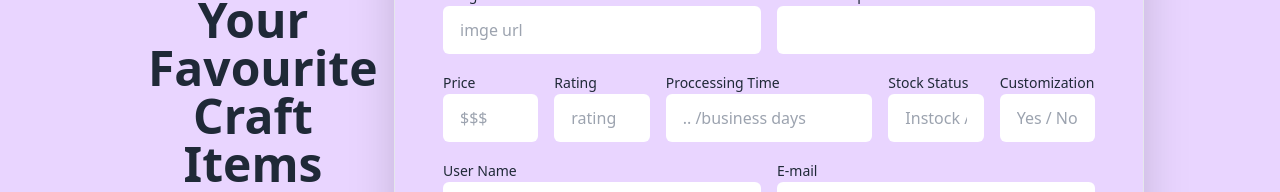
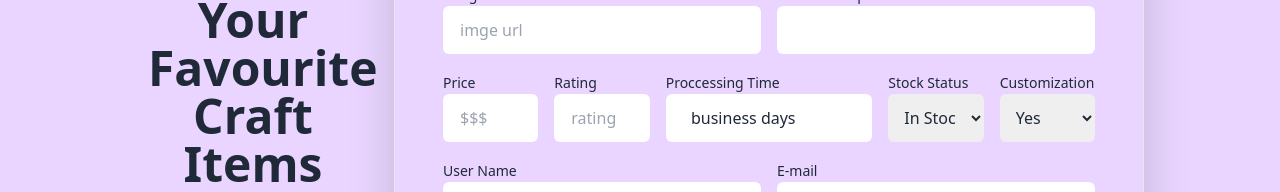
Before and after one commit to shahidulllah/crafting-decor-art-client, a React (Vite) app: page /addItmeForm in a window 1280 px wide. Shown: the part 299-491 px from the top of the page. Built offline with nearby package versions, Linux system fonts and the light colour scheme; no server answers; sample sign-in values are in the browser's storage.

Commit message:
Form modification

```diff
--- a/src/Pages/AddItemsForm.jsx
+++ b/src/Pages/AddItemsForm.jsx
@@ -1,8 +1,9 @@
+import { useState } from "react";
 import Swal from "sweetalert2";
 
 
 const AddItemsForm = () => {
-
+    const [success, setSuccess]= useState("")
     const handleAddItem = e => {
         e.preventDefault();
         const form = e.target;
@@ -14,13 +15,14 @@ const AddItemsForm = () => {
         const rating = form.rating.value;
         const customization = form.customization.value;
         const processingTime = form.processingTime.value;
-        const stockStutus = form.stockStutus.value;
+        const stockStatus = form.stockStatus.value;
         const email = form.email.value;
         const userName = form.userName.value;
 
-        const userItems = { userName, email, stockStutus, processingTime, customization, rating, price, description, subCategory, itemName, imageUrl }
+        const userItems = { userName, email, stockStatus, processingTime, customization, rating, price, description, subCategory, itemName, imageUrl }
 
-        // console.log(userItems);
+        console.log(userItems);
+        setSuccess("");
 
 
         //send data to the server
@@ -35,6 +37,7 @@ const AddItemsForm = () => {
             .then(data => {
                 console.log(data)
                 if (data.insertedId) {
+                    setSuccess("Item added Successfully!")
                     Swal.fire({
                         title: 'Success!',
                         text: 'Item added Successfully!',
@@ -58,49 +61,62 @@ const AddItemsForm = () => {
                         <div className="grid grid-cols-6 gap-4 col-span-full lg:col-span-3 p-4 lg:p-12 shadow-2xl border rounded">
                             <div className="col-span-full sm:col-span-3">
                                 <label htmlFor="firstname" className="text-sm">Item Name</label>
-                                <input name="itemName" type="text" placeholder="Your Item name" className="w-full input rounded-md focus:ring focus:ring-opacity-75 dark:text-gray-50 focus:dark:ring-violet-600 dark:border-gray-300" required/>
+                                <input name="itemName" type="text" placeholder="Your Item name" className="w-full input rounded-md focus:ring focus:ring-opacity-75 dark:text-gray-50 focus:dark:ring-violet-600 dark:border-gray-300" required />
                             </div>
                             <div className="col-span-full sm:col-span-3">
                                 <label htmlFor="lastname" className="text-sm">Sub-Category Name</label>
-                                <input name="subCategory" type="text" placeholder="Subcategory " className="w-full rounded-md input focus:ring focus:ring-opacity-75 dark:text-gray-50 focus:dark:ring-violet-600 dark:border-gray-300" required/>
+                                <input name="subCategory" type="text" placeholder="Subcategory " className="w-full rounded-md input focus:ring focus:ring-opacity-75 dark:text-gray-50 focus:dark:ring-violet-600 dark:border-gray-300" required />
                             </div>
                             <div className="col-span-full sm:col-span-3">
                                 <label htmlFor="email" className="text-sm">Image URL</label>
-                                <input name="imageUrl" type="text" placeholder="imge url" className="w-full rounded-md input focus:ring focus:ring-opacity-75 dark:text-gray-50 focus:dark:ring-violet-600 dark:border-gray-300" required/>
+                                <input name="imageUrl" type="text" placeholder="imge url" className="w-full rounded-md input focus:ring focus:ring-opacity-75 dark:text-gray-50 focus:dark:ring-violet-600 dark:border-gray-300" required />
                             </div>
                             <div className="col-span-full sm:col-span-3">
                                 <label htmlFor="address" className="text-sm">Short Description</label>
-                                <input name="description" type="text" placeholder="" className="w-full textarea rounded-md focus:ring focus:ring-opacity-75 dark:text-gray-50 focus:dark:ring-violet-600 dark:border-gray-300" required/>
+                                <input name="description" type="text" placeholder="" className="w-full textarea rounded-md focus:ring focus:ring-opacity-75 dark:text-gray-50 focus:dark:ring-violet-600 dark:border-gray-300" required />
                             </div>
                             <div className="col-span-full sm:col-span-1">
                                 <label htmlFor="city" className="text-sm">Price</label>
-                                <input name="price" type="text" placeholder="$$$" className="w-full rounded-md focus:ring input focus:ring-opacity-75 dark:text-gray-50 focus:dark:ring-violet-600 dark:border-gray-300" required/>
+                                <input name="price" type="text" placeholder="$$$" className="w-full rounded-md focus:ring input focus:ring-opacity-75 dark:text-gray-50 focus:dark:ring-violet-600 dark:border-gray-300" required />
                             </div>
                             <div className="col-span-full sm:col-span-1">
                                 <label htmlFor="city" className="text-sm">Rating</label>
-                                <input name="rating" type="text" placeholder="rating" className="w-full rounded-md focus:ring input focus:ring-opacity-75 dark:text-gray-50 focus:dark:ring-violet-600 dark:border-gray-300" required/>
+                                <input name="rating" type="text" placeholder="rating" className="w-full rounded-md focus:ring input focus:ring-opacity-75 dark:text-gray-50 focus:dark:ring-violet-600 dark:border-gray-300" required />
                             </div>
 
                             <div className="col-span-full sm:col-span-2">
                                 <label htmlFor="zip" className="text-sm">Proccessing Time</label>
-                                <input name="processingTime" type="text" placeholder=".. /business days" className="w-full rounded-md focus:ring focus:ring-opacity-75 dark:text-gray-50 input focus:dark:ring-violet-600 dark:border-gray-300" required/>
+                                <input name="processingTime" type="text" defaultValue={"  business days"} placeholder=".. /business days" className="w-full rounded-md focus:ring focus:ring-opacity-75 dark:text-gray-50 input focus:dark:ring-violet-600 dark:border-gray-300" required />
                             </div>
                             <div className="col-span-full sm:col-span-1">
-                                <label htmlFor="username" className="text-sm">Stock Status</label>
-                                <input name="stockStutus" type="text" placeholder="Instock / Made order" className="w-full input rounded-md focus:ring focus:ring-opacity-75 dark:text-gray-50 focus:dark:ring-violet-600 dark:border-gray-300" required/>
+                                <div className="col-span-full sm:col-span-1">
+                                    <label htmlFor="username" className="text-sm">Stock Status</label>
+                                    <select className="py-3 px-3 w-full rounded-md focus:ring focus:ring-opacity-75 dark:text-gray-50 focus:dark:ring-violet-600 dark:border-gray-300" name="stockStatus" id="cars">
+                                        <option value="instock">In Stock</option>
+                                        <option value="made-order">Made Order</option>
+                                    </select>
+                                </div>
                             </div>
                             <div className="col-span-full sm:col-span-1">
-                                <label htmlFor="state" className="text-sm">Customization</label>
-                                <input name="customization" type="text" placeholder="Yes / No" className="w-full rounded-md input focus:ring focus:ring-opacity-75 dark:text-gray-50 focus:dark:ring-violet-600 dark:border-gray-300" required/>
+                                <div className="col-span-full sm:col-span-1">
+                                    <label htmlFor="username" className="text-sm">Customization</label>
+                                    <select className="py-3 px-3 w-full rounded-md focus:ring focus:ring-opacity-75 dark:text-gray-50 focus:dark:ring-violet-600 dark:border-gray-300" name="customization" id="cars">
+                                        <option  value="yes">Yes</option>
+                                        <option value="no">No</option>
+                                    </select>
+                                </div>
                             </div>
                             <div className="col-span-full sm:col-span-3">
                                 <label htmlFor="website" className="text-sm">User Name</label>
-                                <input name="userName" type="text" placeholder="Enter Your Name" className="w-full input rounded-md focus:ring focus:ring-opacity-75 dark:text-gray-50 focus:dark:ring-violet-600 dark:border-gray-300" required/>
+                                <input name="userName" type="text" placeholder="Enter Your Name" className="w-full input rounded-md focus:ring focus:ring-opacity-75 dark:text-gray-50 focus:dark:ring-violet-600 dark:border-gray-300" required />
                             </div>
                             <div className="col-span-full sm:col-span-3">
                                 <label htmlFor="website" className="text-sm">E-mail</label>
-                                <input name="email" type="email" placeholder="Enter Your Email" className="w-full input rounded-md focus:ring focus:ring-opacity-75 dark:text-gray-50 focus:dark:ring-violet-600 dark:border-gray-300" required/>
+                                <input name="email" type="email" placeholder="Enter Your Email" className="w-full input rounded-md focus:ring focus:ring-opacity-75 dark:text-gray-50 focus:dark:ring-violet-600 dark:border-gray-300" required />
                             </div>
+                            {
+                                success && <p className="text-xl text-green-500 font-bold">{success}</p>
+                            }
                             <div className="grid grid-cols-6 gap-4 col-span-full lg:col-span-6 mt-12">
                                 <div className="w-full shadow-lg col-span-6">
                                     <button type="submit" className="btn bg-purple-400 border-none shadow-lg w-full font-bold text-lg">Add</button>
--- a/src/Pages/UpdatePage.jsx
+++ b/src/Pages/UpdatePage.jsx
@@ -21,9 +21,9 @@ const UpdatePage = () => {
         const rating = form.rating.value;
         const customization = form.customization.value;
         const processingTime = form.processingTime.value;
-        const stockStutus = form.stockStutus.value;
+        const stockStatus = form.stockStatus.value;
 
-        const userItems = { stockStutus, processingTime, customization, rating, price, description, subCategory, itemName, imageUrl }
+        const userItems = { stockStatus, processingTime, customization, rating, price, description, subCategory, itemName, imageUrl }
         // console.log(userItems);
 
         //Update data
@@ -90,7 +90,7 @@ const UpdatePage = () => {
                             </div>
                             <div className="col-span-full sm:col-span-1">
                                 <label htmlFor="username" className="text-sm">Stock Status</label>
-                                <input name="stockStutus" type="text" defaultValue={stockStutus} placeholder="Instock / Made order" className="w-full input rounded-md focus:ring focus:ring-opacity-75 dark:text-gray-50 focus:dark:ring-violet-600 dark:border-gray-300" required />
+                                <input name="stockStatus" type="text" defaultValue={stockStutus} placeholder="Instock / Made order" className="w-full input rounded-md focus:ring focus:ring-opacity-75 dark:text-gray-50 focus:dark:ring-violet-600 dark:border-gray-300" required />
                             </div>
                             <div className="col-span-full sm:col-span-1">
                                 <label htmlFor="state" className="text-sm">Customization</label>
```
